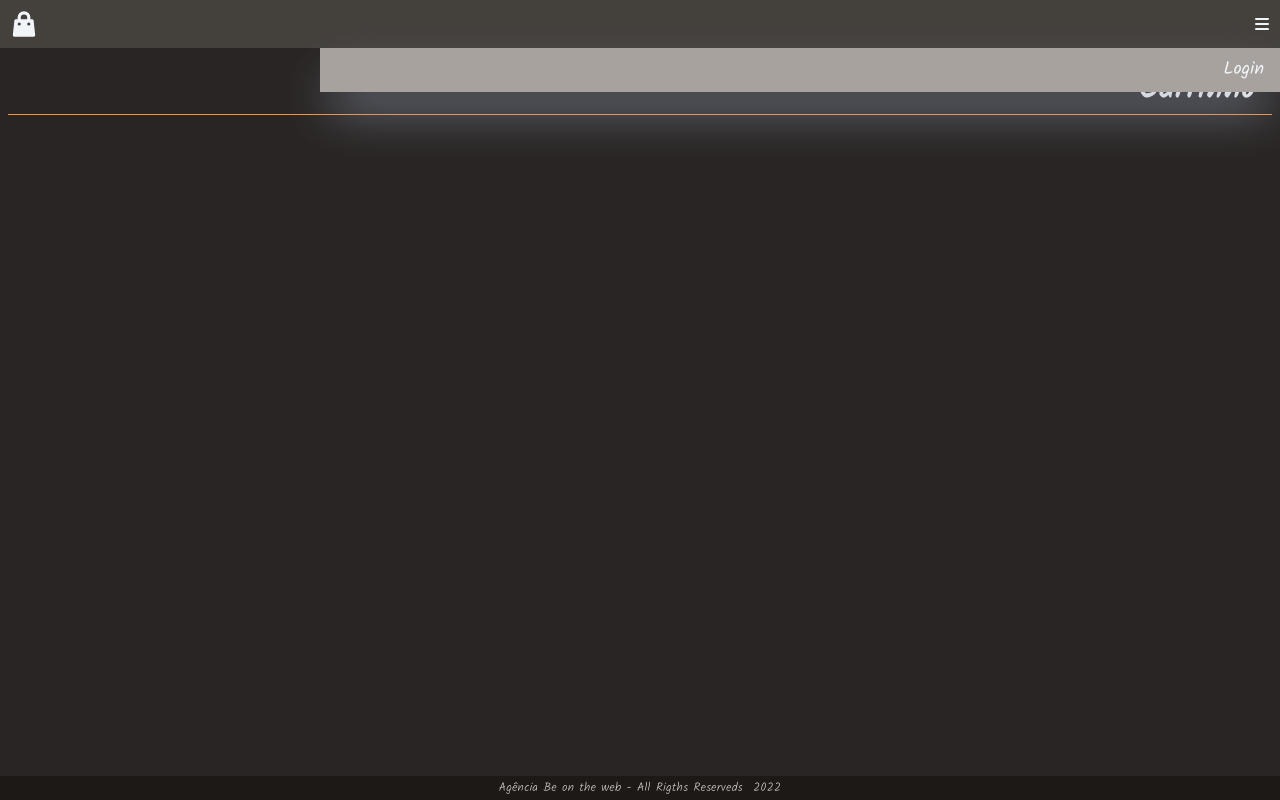
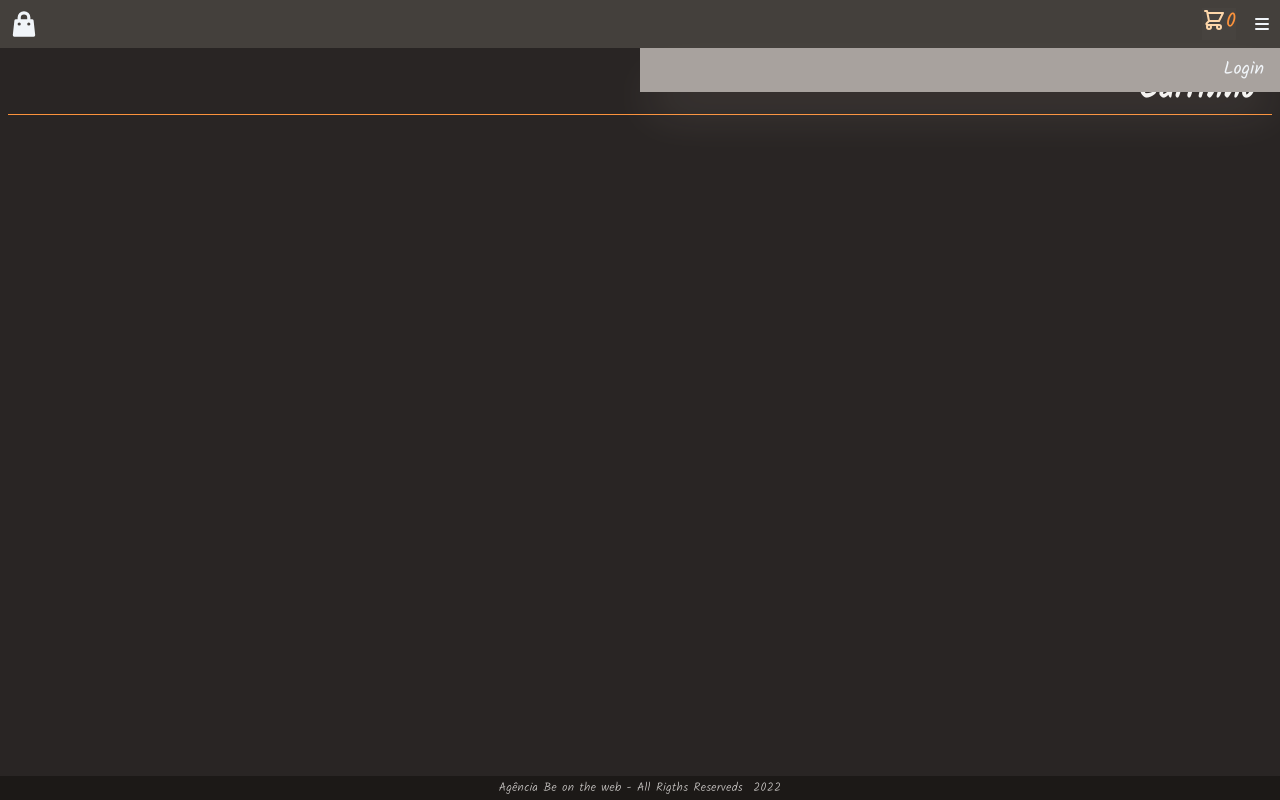
Before and after one commit to developerdelphi/shop-frontend-vue3, a Vue app: page /cart in a window 1280 px wide. Both pictures are taken after a click on the element 1262 px from the left and 24 px from the top of the page. Built offline with nearby package versions, Linux system fonts and the light colour scheme.

Commit message:
Navbar add link to cart

```diff
--- a/src/components/nav/NavBar.vue
+++ b/src/components/nav/NavBar.vue
@@ -3,56 +3,42 @@
     <div class="flex flex-row justify-between items-center w-full p-2">
       <div class>
         <a href="http://localhost:3000/">
-          <svg
-            xmlns="http://www.w3.org/2000/svg"
-            class="h-8 w-8"
-            viewBox="0 0 20 20"
-            fill="currentColor"
-          >
-            <path
-              fill-rule="evenodd"
-              d="M10 2a4 4 0 00-4 4v1H5a1 1 0 00-.994.89l-1 9A1 1 0 004 18h12a1 1 0 00.994-1.11l-1-9A1 1 0 0015 7h-1V6a4 4 0 00-4-4zm2 5V6a2 2 0 10-4 0v1h4zm-6 3a1 1 0 112 0 1 1 0 01-2 0zm7-1a1 1 0 100 2 1 1 0 000-2z"
-              clip-rule="evenodd"
-            />
-          </svg>
+          <icon-brand class="h-8 w-8" />
         </a>
       </div>
-      <div></div>
-      <div>
+      <div class="flex flex-1 justify-end pr-4">
+        <router-link :to="{ name: 'cart' }">
+          <div class="inline-flex">
+            <icon-cart
+              class="h-6 w-6 transform ease-in-out duration-200 hover:text-orange-500 hover:scale-105"
+            />
+            <span class="text-xl text-orange-400">{{ countItensCart() }}</span>
+          </div>
+        </router-link>
+      </div>
+      <div class="z-50">
         <span
           @click="toggleMenu = !toggleMenu"
           class="transform ease-in-out duration-300 hover:scale-110 hover:text-orange-500"
         >
-          <svg
-            xmlns="http://www.w3.org/2000/svg"
-            class="h-5 w-5"
-            viewBox="0 0 20 20"
-            fill="currentColor"
-          >
-            <path
-              fill-rule="evenodd"
-              d="M3 5a1 1 0 011-1h12a1 1 0 110 2H4a1 1 0 01-1-1zM3 10a1 1 0 011-1h12a1 1 0 110 2H4a1 1 0 01-1-1zM3 15a1 1 0 011-1h12a1 1 0 110 2H4a1 1 0 01-1-1z"
-              clip-rule="evenodd"
-            />
-          </svg>
+          <icon-menu class="h-6 w-5" />
         </span>
       </div>
     </div>
-    <div
-      v-if="toggleMenu"
-      class="flex flex-row justify-end bg-stone-400 w-3/4 right-0 absolute top-12 p-2 shadow-2xl shadow-slate-400 pr-4 text-lg"
-    >
-      <router-link :to="{name: 'signin'}" v-if="!isAuthenticated">Login</router-link>
+    <div v-if="toggleMenu" class="menu-toggle">
+      <router-link :to="{ name: 'signin' }" v-if="!isAuthenticated">Login</router-link>
       <div v-else class="text-right w-full">
         <div class="text-stone-500 font-semibold flex flex-col">
           <span>{{ user.name }}</span>
           <span class="text-sm">{{ user.email }}</span>
         </div>
-        <div class="hover:text-stone-800 mt-2 border-b border-stone-500/30 w-full">Sair</div>
+        <div class="menu mt-2 pb-1 border-b border-stone-500/30 w-full">
+          <a href="#">Sair</a>
+        </div>
         <div class="menu flex flex-col w-full">
-          <router-link :to="{name: 'home'}">Home</router-link>
-          <router-link :to="{name: 'dashboard'}">Meus pedidos</router-link>
-          <router-link :to="{name: 'products'}">Produtos</router-link>
+          <router-link :to="{ name: 'home' }">Home</router-link>
+          <router-link :to="{ name: 'dashboard' }">Meus pedidos</router-link>
+          <router-link :to="{ name: 'products' }">Produtos</router-link>
         </div>
       </div>
     </div>
@@ -62,16 +48,35 @@
 <script lang="ts">
 import { defineComponent, ref } from "vue";
 import useAuthState from '../../store/auth/useAuthState';
+import useCartState from '../../store/useCartState';
+
+import IconCart from '../icons/IconCart.vue';
+import IconBrand from '../icons/IconBrand.vue';
+import IconMenu from '../icons/IconMenu.vue';
 
 export default defineComponent({
   name: 'NavBar',
+  components: { IconBrand, IconCart, IconMenu },
 
   setup() {
-    const toggleMenu = ref<boolean>(false)
+    const toggleMenu = ref<boolean>(false);
 
-    const {isAuthenticated, state} = useAuthState()
+    const { isAuthenticated, state } = useAuthState();
+    const { state: cartStore, countItensCart } = useCartState();
 
-    return {toggleMenu, isAuthenticated, user: state.user}
+    return {
+      toggleMenu,
+      isAuthenticated,
+      user: state.user,
+      cartStore,
+      countItensCart
+    };
   }
-})
+});
 </script>
+
+<style scope>
+  .menu-toggle {
+    @apply flex flex-row justify-end bg-stone-400 w-3/4 md:w-1/2 right-0 absolute top-12 p-2 shadow-2xl shadow-orange-100/20 pr-4 text-lg;
+  }
+</style>
```
